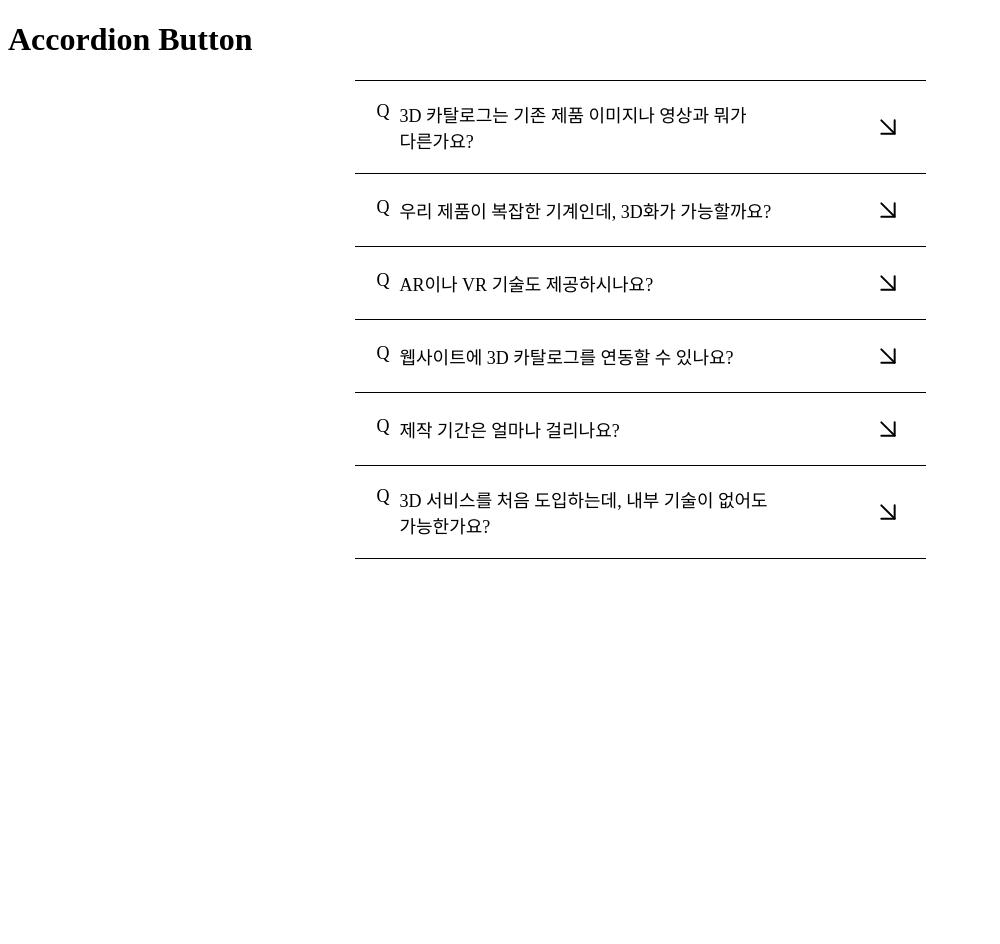
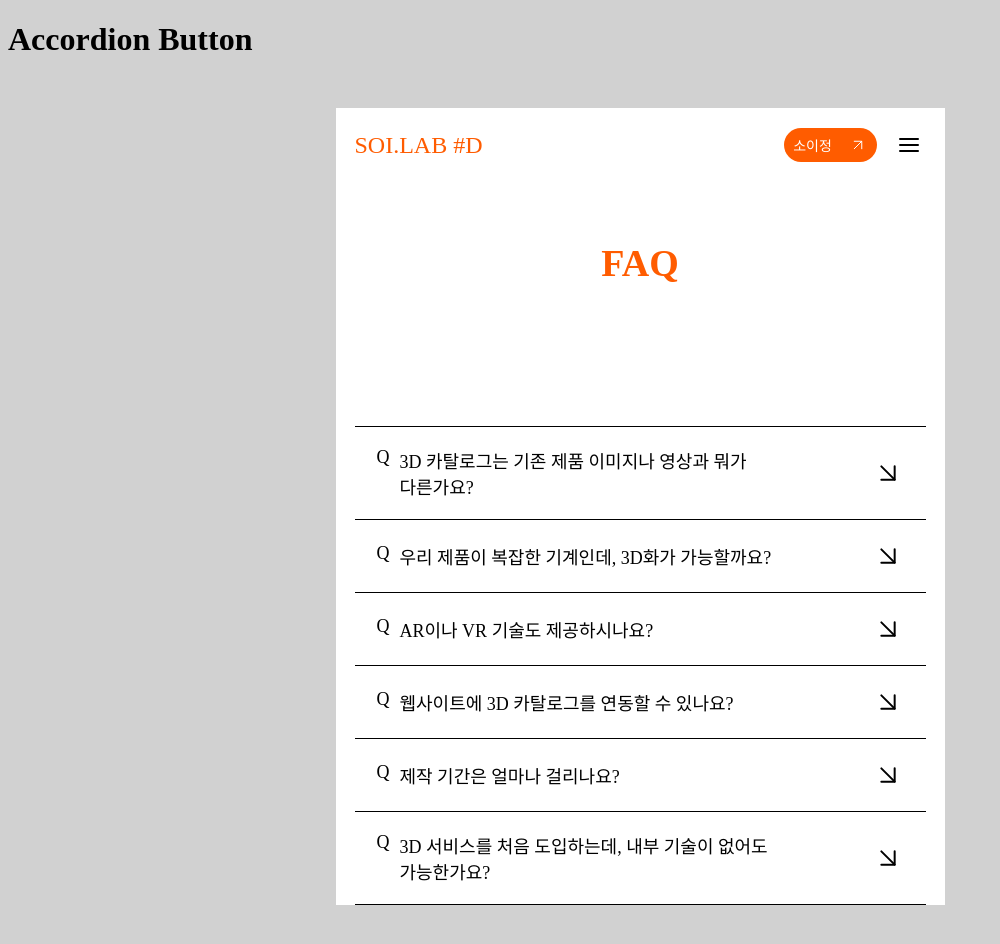
Before and after one commit to JYJ7435/JS-Homework, a website: page src/week2/week2.html in a window 1280 px wide. Shown: the whole page, without its empty margins (0-1000 px from the left). Before the commit the page ends 800 px from the top, so only its background shows below. Drawn offline with Linux system fonts and the light colour scheme.

Commit message:
header, FAQ Heading 추가

```diff
--- a/src/week2/style.css
+++ b/src/week2/style.css
@@ -1,6 +1,10 @@
 * {
   box-sizing: border-box;
   word-break: keep-all;
+}
+
+body {
+  background-color: #d1d1d1;
 }
 
 button {
@@ -30,6 +34,75 @@ main {
   clip: rect(0, 0, 0, 0);
   white-space: nowrap;
   border-width: 0;
+}
+
+.main-container {
+  display: flex;
+  flex-flow: column nowrap;
+  align-items: center;
+  margin: 3.125rem auto;
+  inline-size: 38.0625rem;
+  background-color: #fff;
+}
+
+.main-header {
+  inline-size: 100%;
+  display: flex;
+  flex-flow: row nowrap;
+  align-items: center;
+  justify-content: space-between;
+  padding-inline: 1.1875rem 1.5rem;
+  padding-block: 1.25rem;
+
+  & .left-menu {
+    color: #ff5c00;
+
+    h2 {
+      margin: 0;
+      font-size: 1.5rem;
+      font-weight: 500;
+    }
+  }
+
+  & .right-menu {
+    display: flex;
+    align-items: center;
+    gap: 1.25rem;
+
+    a {
+      text-decoration: none;
+      background-color: #ff5c00;
+      color: #fff;
+      inline-size: 5.8125rem;
+      block-size: 2.125rem;
+      border-radius: 3.125rem;
+      display: flex;
+      align-items: center;
+      justify-content: center;
+      gap: 1.0625rem;
+      font-size: 0.875rem;
+      font-weight: 500;
+    }
+
+    img {
+      display: block;
+    }
+  }
+}
+
+main {
+  .faq-wrapper {
+    inline-size: 100%;
+    block-size: 15.25rem;
+    text-align: center;
+    padding-block-start: 3.6875rem;
+  }
+  & h2 {
+    margin: 0;
+    color: #ff5c00;
+    font-size: 2.375rem;
+    font-weight: 900;
+  }
 }
 
 .accordion-container {
--- a/src/week2/week2.html
+++ b/src/week2/week2.html
@@ -9,8 +9,31 @@
   </head>
   <body>
     <h1>Accordion Button</h1>
+    <div class="main-container">
+      <header class="main-header">
+        <div class="left-menu">
+          <h2>SOI.LAB #D</h2>
+        </div>
 
+        <div class="right-menu">
+          <a href="/">
+            <span aria-hidden="true">소이정</span>
+            <span>
+              <img src="/public/assets/week2/arrow.svg" alt="소이정 홈으로 이동" />
+            </span>
+          </a>
+
+          <button type="button" class="side-menu">
+            <img src="/public/assets/week2/menu.svg" alt="사이드 메뉴 열기 버튼" />
+          </button>
+        </div>
+      </header>
       <main>
+        <section>
+          <div class="faq-wrapper">
+            <h2>FAQ</h2>
+          </div>
+
           <div class="accordion-container">
             <div class="accordion-wrapper">
               <div class="contents-box">
@@ -158,6 +181,8 @@
               </div>
             </div>
           </div>
+        </section>
       </main>
+    </div>
   </body>
 </html>
```
Also changed, not shown: public/assets/week2/arrow.svg (added), public/assets/week2/menu.svg (added). Lines whose indentation alone changed are shown as unchanged.
